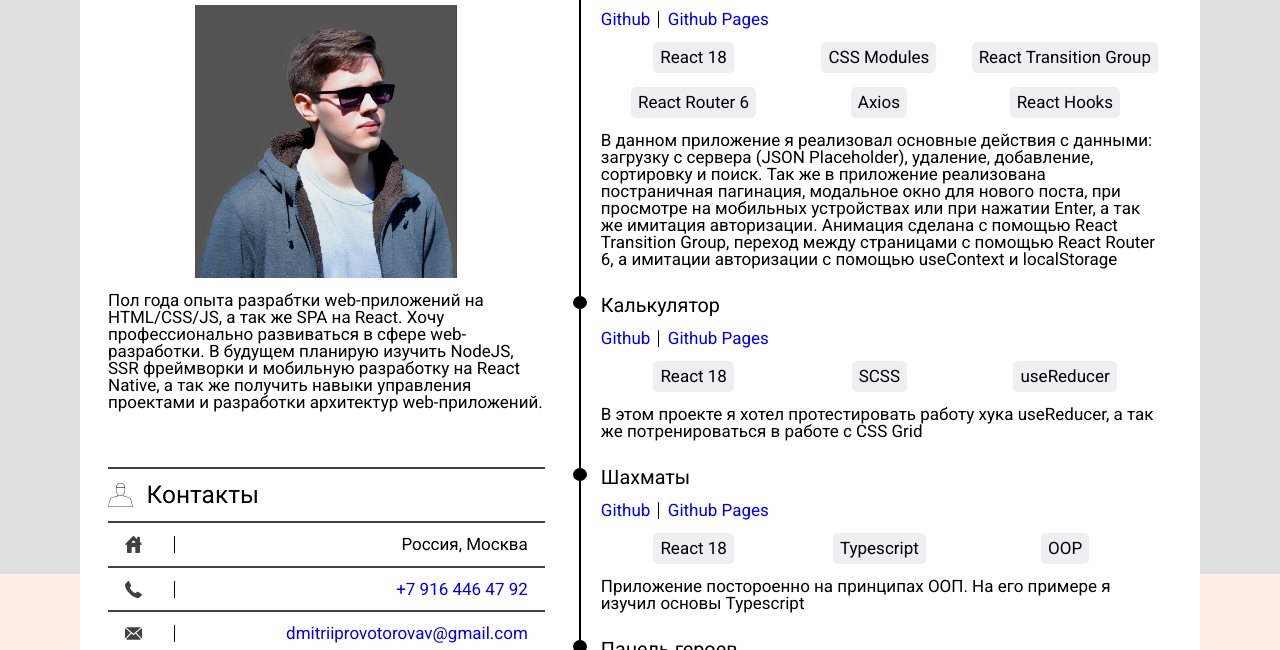
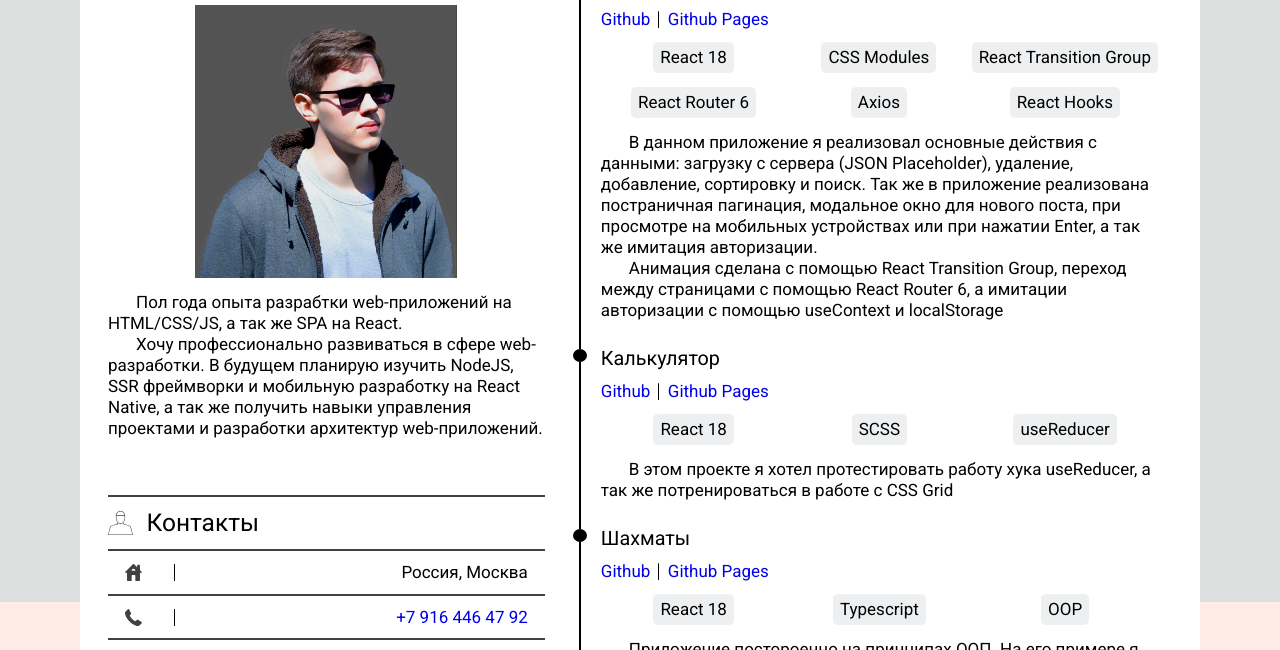
Before and after one commit to 4reall/Resume, a plain HTML site: page index.html in a window 1280 px wide. Shown: the part 121-771 px from the top of the page. Drawn offline with Linux system fonts and the light colour scheme.

Commit message:
some minor fixess

```diff
--- a/css/style.css
+++ b/css/style.css
@@ -2,6 +2,7 @@
 	--font-lg: clamp(1rem, 4vw + 0.5rem, 2.25rem);
 	--font-reg: clamp(0.875rem, 3vw + 0.3rem, 1.75rem);
 	--font-sm: clamp(0.75rem, 1vw + 0.3rem, 1.25rem);
+	--line-h: clamp(0.8rem, 2vw + 0.3rem, 1.5rem);
 	--main-margin: 1rem;
 	--main-padding: 1rem
 }
@@ -156,8 +157,11 @@ main::before {
 }
 
 .about__descr {
+	text-indent: calc(var(--main-margin) * 2);
+	line-height: var(--line-h);
 	font-size: var(--font-sm);
 }
+
 
 .contact {
 	grid-row: span 2;
@@ -254,7 +258,9 @@ main::before {
 }
 
 .projects__descr {
+	text-indent: calc(var(--main-margin) * 2);
 	font-size: var(--font-sm);
+	line-height: var(--line-h);
 }
 
 .education__list {
@@ -262,9 +268,10 @@ main::before {
 }
 
 .education__item {
+	margin-bottom: calc(var(--main-margin) * 0.75);
 	position: relative;
 	font-size: var(--font-sm);
-	margin-bottom: calc(var(--main-margin) * 0.75);
+	line-height: var(--line-h);
 }
 
 .education__item::before {
--- a/index.html
+++ b/index.html
@@ -20,13 +20,17 @@
 					<h1 class="about__title">Дмитрий Провоторов</h1>
 					<h2 class="about__subtitle">Frontend-разработчик</h2>
 					<img src="assets/resumeFinaal.jpg" alt="avatar" class="about__img">
-					<p class="about__descr">Пол года опыта разрабтки web-приложений на HTML/CSS/JS, а так же SPA на React.
+					<div class="about__descr">
+						<p>Пол года опыта разрабтки web-приложений на HTML/CSS/JS, а так же SPA на React.</p>
+						<p>
 							Хочу
-						профессионально развиваться в сфере web-разработки. В будущем планирую изучить NodeJS, SSR фреймворки
+							профессионально развиваться в сфере web-разработки. В будущем планирую изучить NodeJS, SSR
+							фреймворки
 							и
 							мобильную разработку на React Native, а так же получить навыки управления проектами и разработки
 							архитектур web-приложений.
 						</p>
+					</div>
 				</section>
 				<section class="contact">
 					<div class="title">
@@ -148,13 +152,21 @@
 								<li class="projects__technology item"><span>Axios</span></li>
 								<li class="projects__technology item"><span>React Hooks</span></li>
 							</ul>
-							<p class="projects__descr">В данном приложение я реализовал основные действия с данными: загрузку с
+							<div class="projects__descr">
+								<p>
+									В данном приложение я реализовал основные действия с данными: загрузку
+									с
 									сервера (JSON Placeholder), удаление, добавление, сортировку и поиск. Так же в приложение
 									реализована постраничная пагинация, модальное окно для нового поста, при просмотре на
-								мобильных устройствах или при нажатии Enter, а так же имитация авторизации. Анимация сделана с
+									мобильных устройствах или при нажатии Enter, а так же имитация авторизации.
+								</p>
+								<p>
+									Анимация сделана с
 									помощью
 									React Transition Group, переход между страницами с помощью React Router 6, а имитации
-								авторизации с помощью useContext и localStorage</p>
+									авторизации с помощью useContext и localStorage
+								</p>
+							</div>
 						</li>
 						<li class="projects__item">
 							<div class="line">
```
Lines whose indentation alone changed are shown as unchanged.
